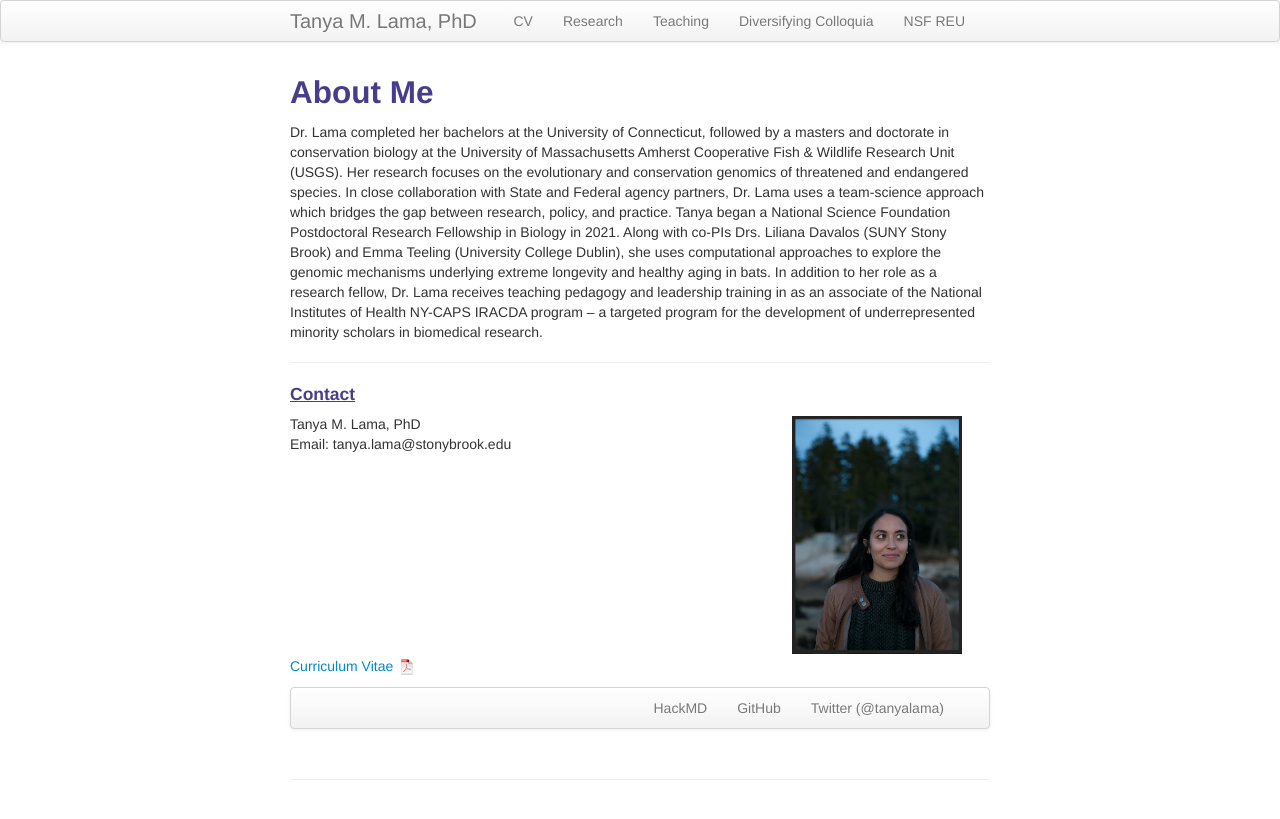
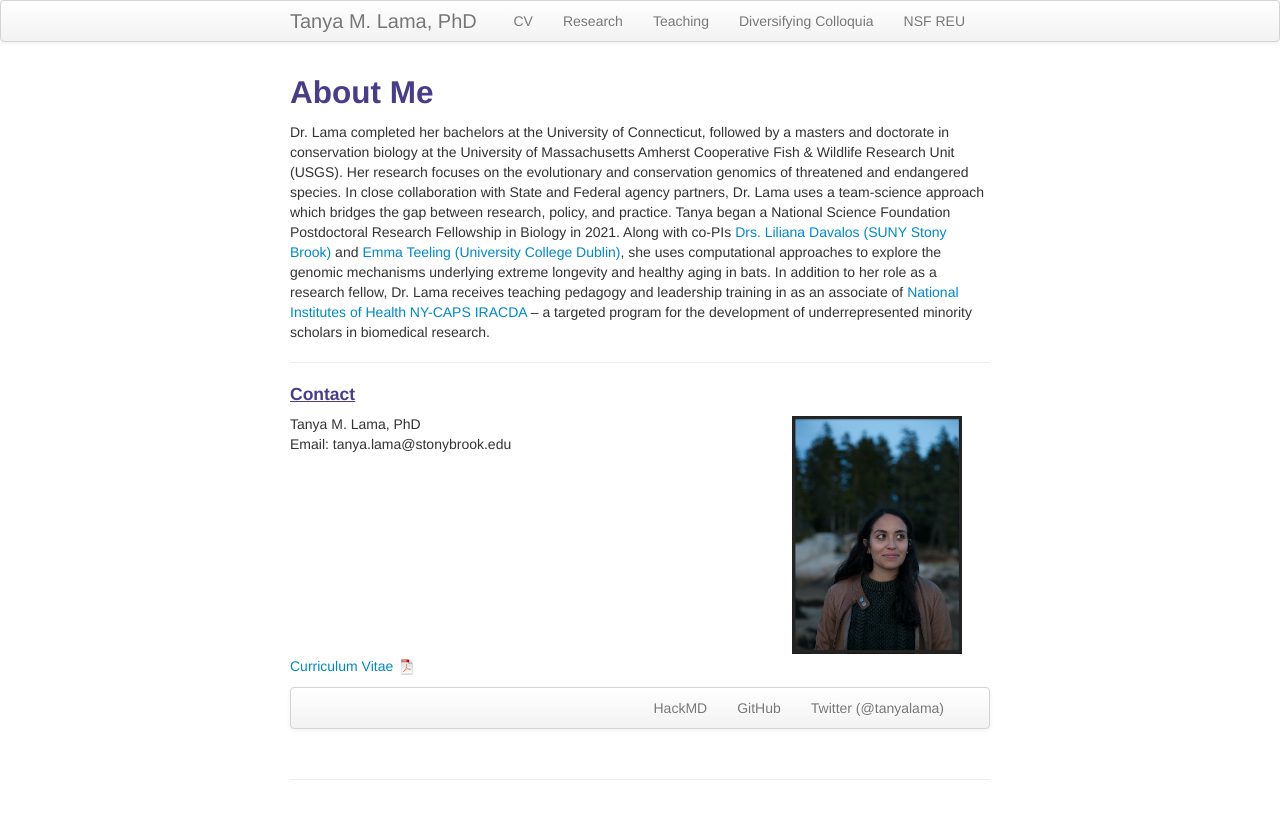
Before and after one commit to tanyalama/tanyalama.github.io, a Jekyll site: the page built from index.md, in a window 1280 px wide. Shown: the top 819 px of the page. Built offline with Jekyll 4.4.1, drawn with Linux system fonts in a browser that asks for light colours.

Commit message:
Update index.md

```diff
--- a/index.md
+++ b/index.md
@@ -7,7 +7,7 @@
 
 About Me
 ---
-Dr. Lama completed her bachelors at the University of Connecticut, followed by a masters and doctorate in conservation biology at the           University of Massachusetts Amherst Cooperative Fish & Wildlife Research Unit (USGS). Her research focuses on the evolutionary and               conservation genomics of threatened and endangered species. In close collaboration with State and Federal agency partners, Dr. Lama uses         a team-science approach which bridges the gap between research, policy, and practice. Tanya began a National Science Foundation       Postdoctoral Research Fellowship in Biology in 2021. Along with co-PIs Drs. Liliana Davalos (SUNY Stony Brook) and Emma Teeling (University     College Dublin), she uses computational approaches to explore the genomic mechanisms underlying extreme longevity and healthy aging in bats. In addition to her role as a research fellow, Dr. Lama receives teaching pedagogy and leadership training in as an associate of the National Institutes of Health NY-CAPS IRACDA program -- a targeted program for the development of underrepresented minority scholars in biomedical research.
+Dr. Lama completed her bachelors at the University of Connecticut, followed by a masters and doctorate in conservation biology at the           University of Massachusetts Amherst Cooperative Fish & Wildlife Research Unit (USGS). Her research focuses on the evolutionary and               conservation genomics of threatened and endangered species. In close collaboration with State and Federal agency partners, Dr. Lama uses         a team-science approach which bridges the gap between research, policy, and practice. Tanya began a National Science Foundation       Postdoctoral Research Fellowship in Biology in 2021. Along with co-PIs <a href="https://lmdavalos.github.io/">Drs. Liliana Davalos (SUNY Stony Brook)</a> and <a href="http://batlab.ucd.ie/">Emma Teeling (University College Dublin)</a>, she uses computational approaches to explore the genomic mechanisms underlying extreme longevity and healthy aging in bats. In addition to her role as a research fellow, Dr. Lama receives teaching pedagogy and leadership training in as an associate of <a href="https://www.stonybrook.edu/commcms/iracda/">National Institutes of Health NY-CAPS IRACDA</a> -- a targeted program for the development of underrepresented minority scholars in biomedical research.
 
 ---
 #### <u>Contact<u>
```
